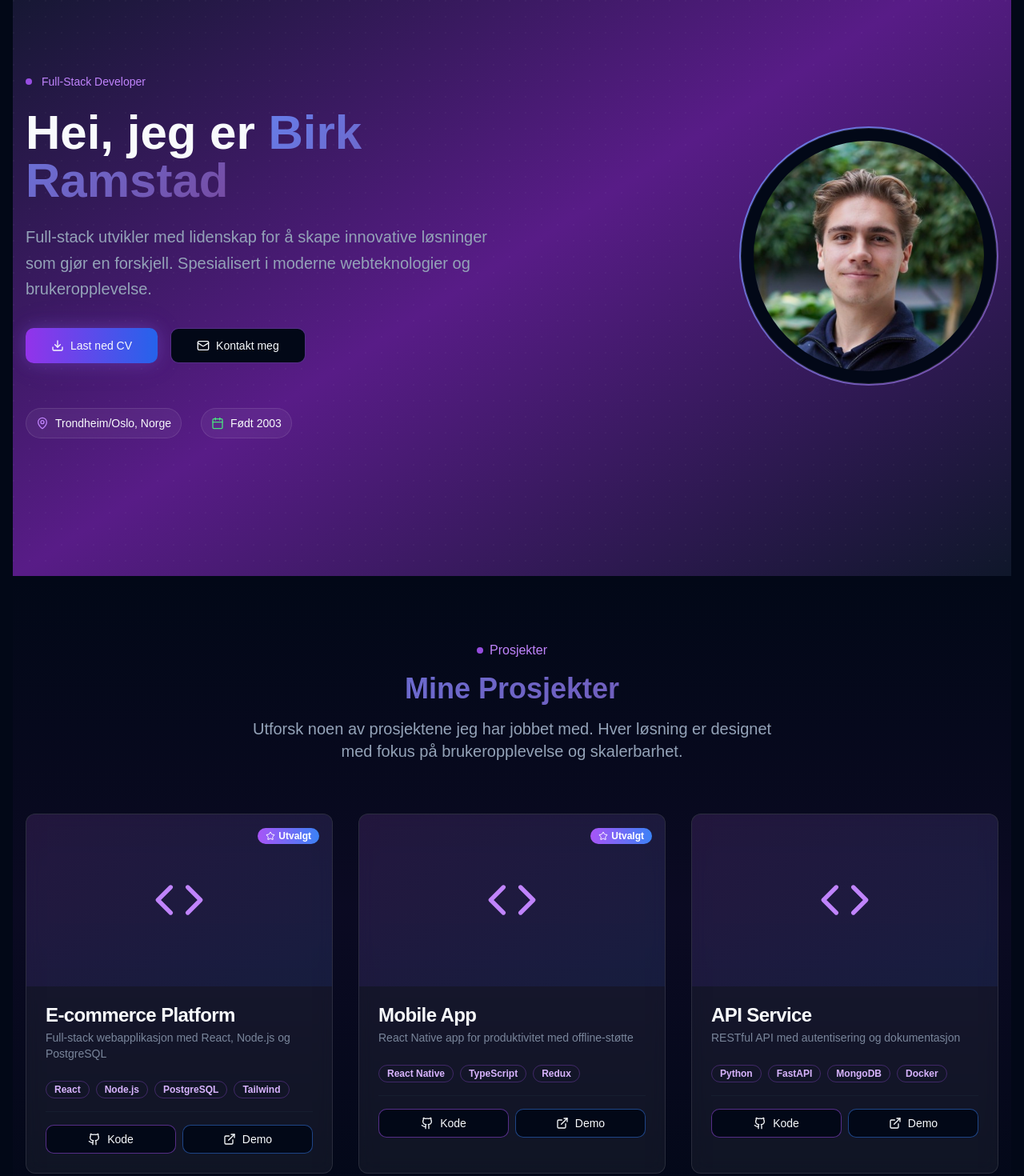
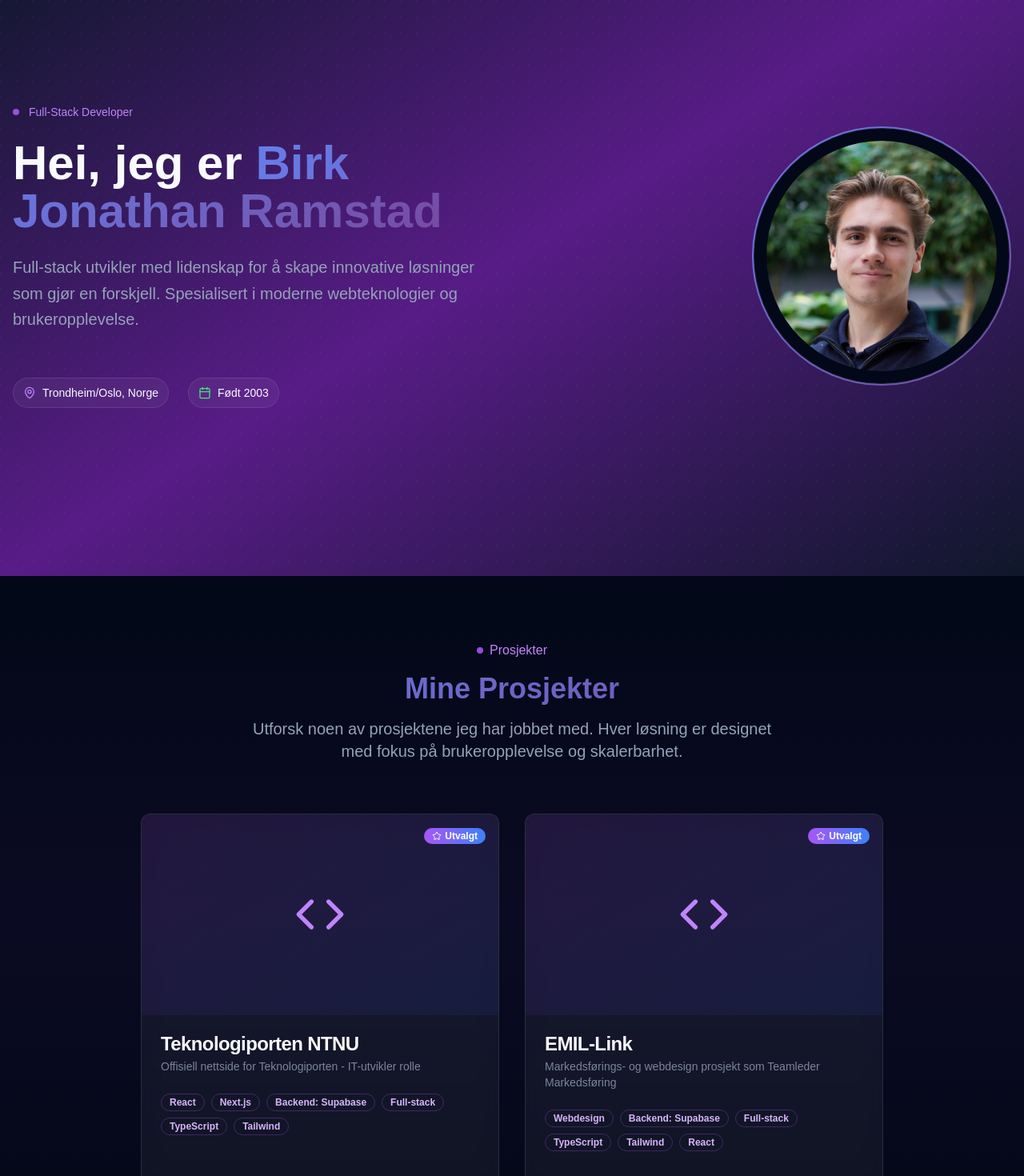
Before and after one commit to birkjr/Portfolio, a Next.js app: page / in a window 1280 px wide. Shown: the part 160-1630 px from the top of the page at 80% size. Built offline with nearby package versions, Linux system fonts and the light colour scheme.

Commit message:
Nye nyanser

```diff
--- a/src/app/layout.tsx
+++ b/src/app/layout.tsx
@@ -1,6 +1,4 @@
 import "./globals.css";
-import Navbar from "@/components/Navbar";
-import { ThemeProvider } from "@/components/theme-provider";
 
 export default function RootLayout({
   children,
@@ -8,19 +6,9 @@ export default function RootLayout({
   children: React.ReactNode;
 }>) {
   return (
-    <html lang="no">
-     <body className="min-h-screen bg-background text-foreground">
-      <ThemeProvider
-            attribute="class"
-            defaultTheme="dark"
-            enableSystem={false}
-            disableTransitionOnChange
-          >
-        <Navbar />
-        <main className="container mx-auto px-4">
-          {children}
-        </main>
-        </ThemeProvider>
+    <html lang="no" className="dark">
+      <body className="min-h-screen bg-background text-foreground">
+        {children}
       </body>
     </html>
   );
--- a/src/app/page.tsx
+++ b/src/app/page.tsx
@@ -1,5 +1,6 @@
 "use client";
 
+import Navbar from "@/components/Navbar";
 import { Hero } from "@/components/Hero";
 import { Projects } from "@/components/Projects";
 import { Experience } from "@/components/Experience";
@@ -9,6 +10,8 @@ import { Footer } from "@/components/Footer";
 
 export default function Home() {
   return (
+    <>
+      <Navbar />
       <div className="pt-20 scroll-smooth">
         <Hero />
         <Projects />
@@ -17,5 +20,6 @@ export default function Home() {
         <Contact />
         <Footer />
       </div>
+    </>
   );
 }
--- a/src/components/Contact.tsx
+++ b/src/components/Contact.tsx
@@ -32,18 +32,13 @@ export function Contact() {
                   </a>
                 </Button>
                 <Button variant="outline" className="h-12" asChild>
-                  <a href="www.linkedin.com/in/birkjramstad" target="_blank" rel="noopener noreferrer">
+                  <a href="https://www.linkedin.com/in/birkjramstad/" target="_blank" rel="noopener noreferrer">
                     <LinkedinIcon className="w-4 h-4 mr-2" />
                     LinkedIn
                   </a>
                 </Button>
               </div>
-              <div className="text-center">
-                <Button size="lg" className="bg-gradient-to-r from-blue-600 to-purple-600 hover:from-blue-700 hover:to-purple-700">
-                  <Mail className="w-4 h-4 mr-2" />
-                  Start en samtale
-                </Button>
-              </div>
+
             </CardContent>
           </Card>
         </div>
--- a/src/components/Experience.tsx
+++ b/src/components/Experience.tsx
@@ -14,13 +14,13 @@ interface Experience {
 const experiences: Experience[] = [
   {
     title: "IT-utvikler",
-    description: "Teknologiporten, NTNU - Full-stack utvikling med React.js",
+    description: "Teknologiporten, NTNU - Full-stack utvikler",
     year: "2023 - Nå",
     icon: Code
   },
   {
     title: "Teamleder Markedsføring",
-    description: "EMIL-Link - Leder team med fokus på forhandling og samarbeid",
+    description: "EMIL-Link - Leder team med fokus på forhandling og samarbeid, og utviklet ferdig nettside",
     year: "2024",
     icon: Users
   },
--- a/src/components/Footer.tsx
+++ b/src/components/Footer.tsx
@@ -18,17 +18,17 @@ export function Footer() {
           </div>
           <div className="flex space-x-4">
             <Button variant="ghost" size="sm" asChild>
-              <a href="https://github.com" target="_blank" rel="noopener noreferrer">
+              <a href="https://github.com/birkjr" target="_blank" rel="noopener noreferrer">
                 <Github className="w-4 h-4" />
               </a>
             </Button>
             <Button variant="ghost" size="sm" asChild>
-              <a href="https://linkedin.com/in/birkramstad" target="_blank" rel="noopener noreferrer">
+              <a href="https://www.linkedin.com/in/birkjramstad/" target="_blank" rel="noopener noreferrer">
                 <Linkedin className="w-4 h-4" />
               </a>
             </Button>
             <Button variant="ghost" size="sm" asChild>
-              <a href="mailto:birk@example.com">
+              <a href="mailto:birkrams@gmail.com">
                 <Mail className="w-4 h-4" />
               </a>
             </Button>
--- a/src/components/Hero.tsx
+++ b/src/components/Hero.tsx
@@ -24,7 +24,7 @@ export function Hero() {
               <h1 className="text-5xl lg:text-6xl font-bold animate-fade-in leading-tight">
                 Hei, jeg er{" "}
                 <span className="text-gradient">
-                  Birk Ramstad
+                  Birk Jonathan Ramstad
                 </span>
               </h1>
 
@@ -33,17 +33,6 @@ export function Hero() {
                 som gjør en forskjell. Spesialisert i moderne webteknologier og
                 brukeropplevelse.
               </p>
-            </div>
-
-            <div className="flex flex-col sm:flex-row gap-4">
-              <Button size="lg" className="bg-gradient-to-r from-purple-600 to-blue-600 hover:from-purple-700 hover:to-blue-700 neon-glow hover-glow transition-all duration-300">
-                <Download className="w-4 h-4 mr-2" />
-                Last ned CV
-              </Button>
-              <Button variant="outline" size="lg" className="border-purple-500/50 hover:border-purple-400 hover-glow" onClick={() => document.getElementById('contact')?.scrollIntoView({ behavior: 'smooth' })}>
-                <Mail className="w-4 h-4 mr-2" />
-                Kontakt meg
-              </Button>
             </div>
 
             <div className="flex items-center space-x-6 pt-6">
--- a/src/components/Navbar.tsx
+++ b/src/components/Navbar.tsx
@@ -29,10 +29,10 @@ export default function Navbar() {
           {/* Logo */}
           <div className="flex items-center space-x-3">
             <div className="w-8 h-8 border border-white flex items-center justify-center">
-              <span className="text-white font-semibold text-sm">BR</span>
+              <span className="text-white font-semibold text-sm">BJR</span>
             </div>
             <span className="text-white/80 text-lg font-normal">
-              Birk Ramstad
+              Birk Jonathan Ramstad
             </span>
           </div>
 
--- a/src/components/Projects.tsx
+++ b/src/components/Projects.tsx
@@ -2,9 +2,7 @@
 
 import { Card, CardContent, CardDescription, CardHeader, CardTitle } from "@/components/ui/card";
 import { Badge } from "@/components/ui/badge";
-import { Button } from "@/components/ui/button";
-import { Separator } from "@/components/ui/separator";
-import { Github, ExternalLink, Code, Star } from "lucide-react";
+import { Code, Star } from "lucide-react";
 
 interface Project {
   title: string;
@@ -17,28 +15,20 @@ interface Project {
 
 const projects: Project[] = [
   {
-    title: "E-commerce Platform",
-    description: "Full-stack webapplikasjon med React, Node.js og PostgreSQL",
-    technologies: ["React", "Node.js", "PostgreSQL", "Tailwind"],
-    github: "https://github.com",
-    demo: "https://demo.com",
+    title: "Teknologiporten NTNU",
+    description: "Offisiell nettside for Teknologiporten - IT-utvikler rolle",
+    technologies: ["React", "Next.js", "Backend: Supabase", "Full-stack", "TypeScript", "Tailwind"],
+    github: "https://github.com/Teknologiporten/tp-nettside",
+    demo: "",
     featured: true
   },
   {
-    title: "Mobile App",
-    description: "React Native app for produktivitet med offline-støtte",
-    technologies: ["React Native", "TypeScript", "Redux"],
-    github: "https://github.com",
-    demo: "https://demo.com",
+    title: "EMIL-Link",
+    description: "Markedsførings- og webdesign prosjekt som Teamleder Markedsføring",
+    technologies: ["Webdesign", "Backend: Supabase", "Full-stack", "TypeScript", "Tailwind", "React"],
+    github: "",
+    demo: "https://www.emil-link.no",
     featured: true
-  },
-  {
-    title: "API Service",
-    description: "RESTful API med autentisering og dokumentasjon",
-    technologies: ["Python", "FastAPI", "MongoDB", "Docker"],
-    github: "https://github.com",
-    demo: "https://demo.com",
-    featured: false
   }
 ];
 
@@ -59,9 +49,18 @@ export function Projects() {
           </p>
         </div>
 
-        <div className="grid md:grid-cols-2 lg:grid-cols-3 gap-8">
-          {projects.map((project, index) => (
-            <Card key={index} className={`group overflow-hidden glass hover-glow transition-all duration-500 ${project.featured ? 'md:col-span-2 lg:col-span-1 border-purple-500/50' : 'border-border/50'}`}>
+        <div className="flex flex-wrap justify-center gap-8">
+          {projects.map((project, index) => {
+            const link = project.demo || project.github;
+            return (
+              <a
+                key={index}
+                href={link}
+                target="_blank"
+                rel="noopener noreferrer"
+                className="block w-full max-w-md"
+              >
+                <Card className="group overflow-hidden glass hover-glow transition-all duration-500 border-border/50 h-full cursor-pointer">
               <div className="aspect-video bg-gradient-to-br from-purple-900/20 to-blue-900/20 flex items-center justify-center relative overflow-hidden">
                 <div className="absolute inset-0 bg-gradient-to-br from-purple-500/10 to-blue-500/10 opacity-0 group-hover:opacity-100 transition-opacity duration-500"></div>
                 <Code className="w-16 h-16 text-purple-400 group-hover:text-purple-300 transition-colors duration-300" />
@@ -88,24 +87,11 @@ export function Projects() {
                     </Badge>
                   ))}
                 </div>
-                <Separator className="mb-4 bg-border/50" />
-                <div className="flex space-x-2">
-                  <Button variant="outline" size="sm" className="flex-1 border-purple-500/50 hover:border-purple-400 hover:bg-purple-500/10 transition-all duration-300" asChild>
-                    <a href={project.github} target="_blank" rel="noopener noreferrer">
-                      <Github className="w-4 h-4 mr-2" />
-                      Kode
-                    </a>
-                  </Button>
-                  <Button variant="outline" size="sm" className="flex-1 border-blue-500/50 hover:border-blue-400 hover:bg-blue-500/10 transition-all duration-300" asChild>
-                    <a href={project.demo} target="_blank" rel="noopener noreferrer">
-                      <ExternalLink className="w-4 h-4 mr-2" />
-                      Demo
-                    </a>
-                  </Button>
-                </div>
               </CardContent>
             </Card>
-          ))}
+              </a>
+            );
+          })}
         </div>
       </div>
     </section>
```
Also changed, not shown: src/components/Skills.tsx (+5 -3 lines). Lines whose indentation alone changed are shown as unchanged.
